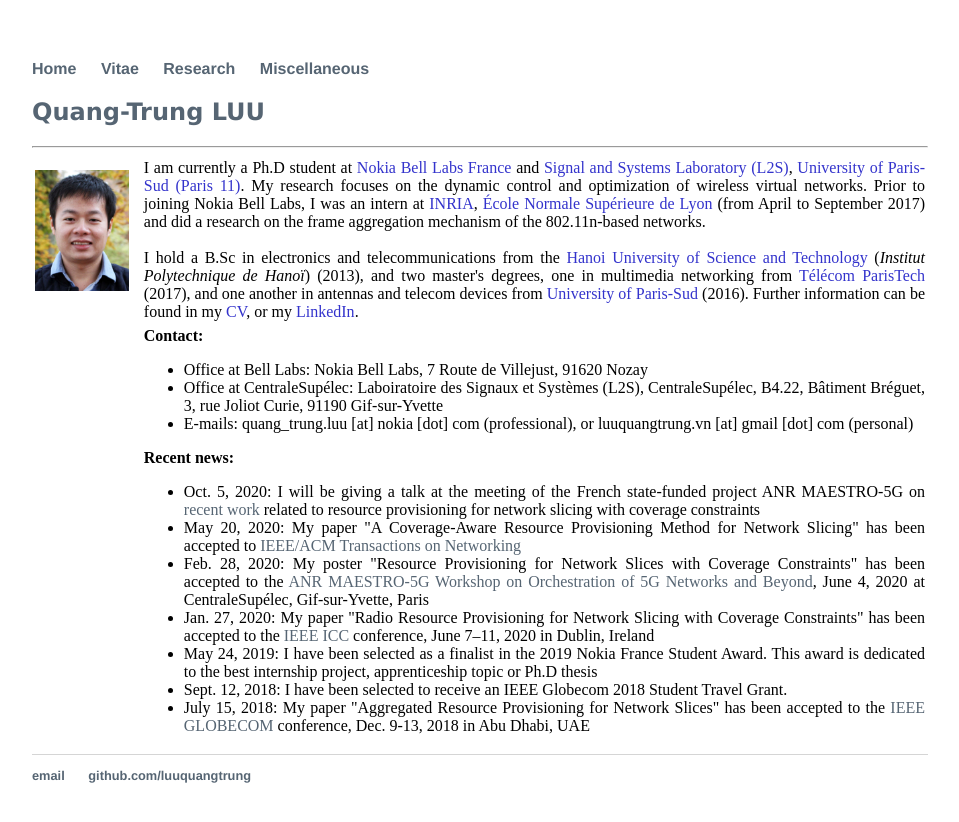
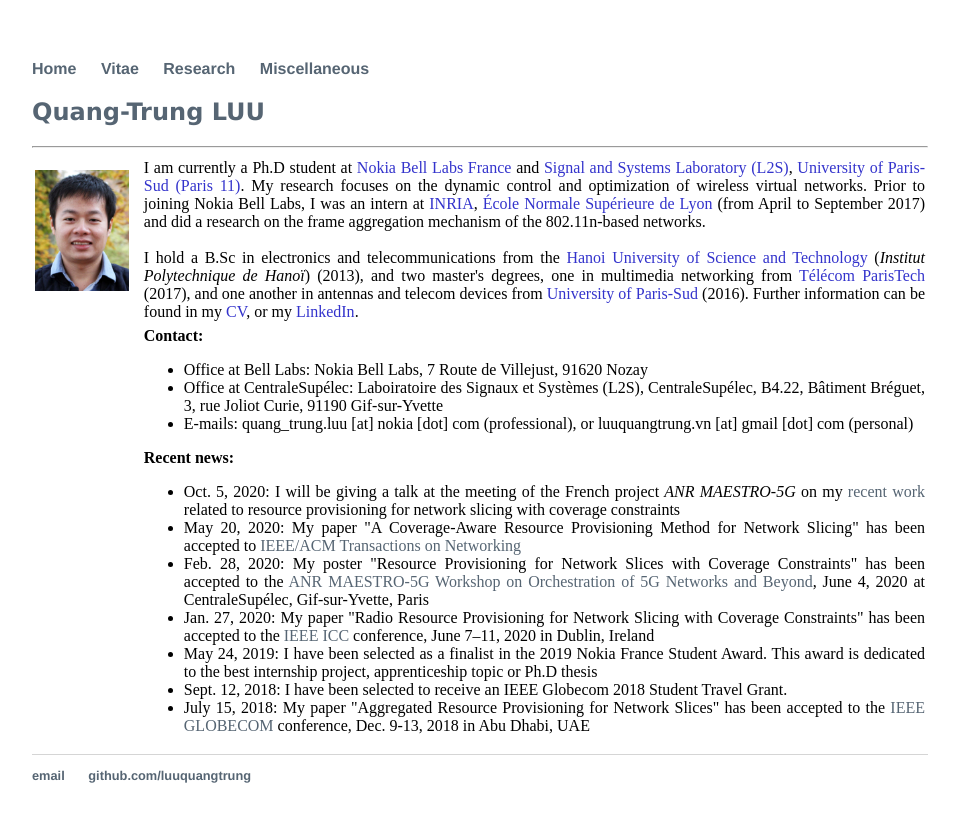
Before and after one commit to luuquangtrung/luuquangtrung.github.io_v1, a Jekyll site: the page built from index.html, in a window 1280 px wide. Shown: the top 822 px of the page, without its empty margins (160-1119 px from the left). Built offline with Jekyll 4.4.1, drawn with Linux system fonts in a browser that asks for light colours.

Commit message:
update index of <main page>

```diff
--- a/index.html
+++ b/index.html
@@ -49,7 +49,7 @@ title: Quang-Trung Luu
 
 			<b>Recent news:</b>
 			<ul>
-				<li> Oct. 5, 2020: I will be giving a talk at the meeting of the French state-funded project ANR MAESTRO-5G on <a href="https://ieeexplore.ieee.org/document/9187556/">recent work</a> related to resource provisioning for network slicing with coverage constraints </li>
+				<li> Oct. 5, 2020: I will be giving a talk at the meeting of the French project <em>ANR MAESTRO-5G</em> on my <a href="https://ieeexplore.ieee.org/document/9187556/">recent work</a> related to resource provisioning for network slicing with coverage constraints </li>
 				<li> May 20, 2020: My paper "A Coverage-Aware Resource Provisioning Method for Network Slicing" has been accepted to <a href="https://ieeexplore.ieee.org/document/9187556/">IEEE/ACM Transactions on Networking</a></li>
 				<li> Feb. 28, 2020: My poster "Resource Provisioning for Network Slices with Coverage Constraints" has been accepted to the <a href="https://orch5g.roc.cnam.fr/">ANR MAESTRO-5G Workshop on Orchestration of 5G Networks and Beyond</a>, June 4, 2020 at CentraleSupélec, Gif-sur-Yvette, Paris </li>
 				<li> Jan. 27, 2020: My paper "Radio Resource Provisioning for Network Slicing with Coverage Constraints" has been accepted to the <a href="https://icc2020.ieee-icc.org/">IEEE ICC</a> conference, June 7–11, 2020 in Dublin, Ireland </li>
```
